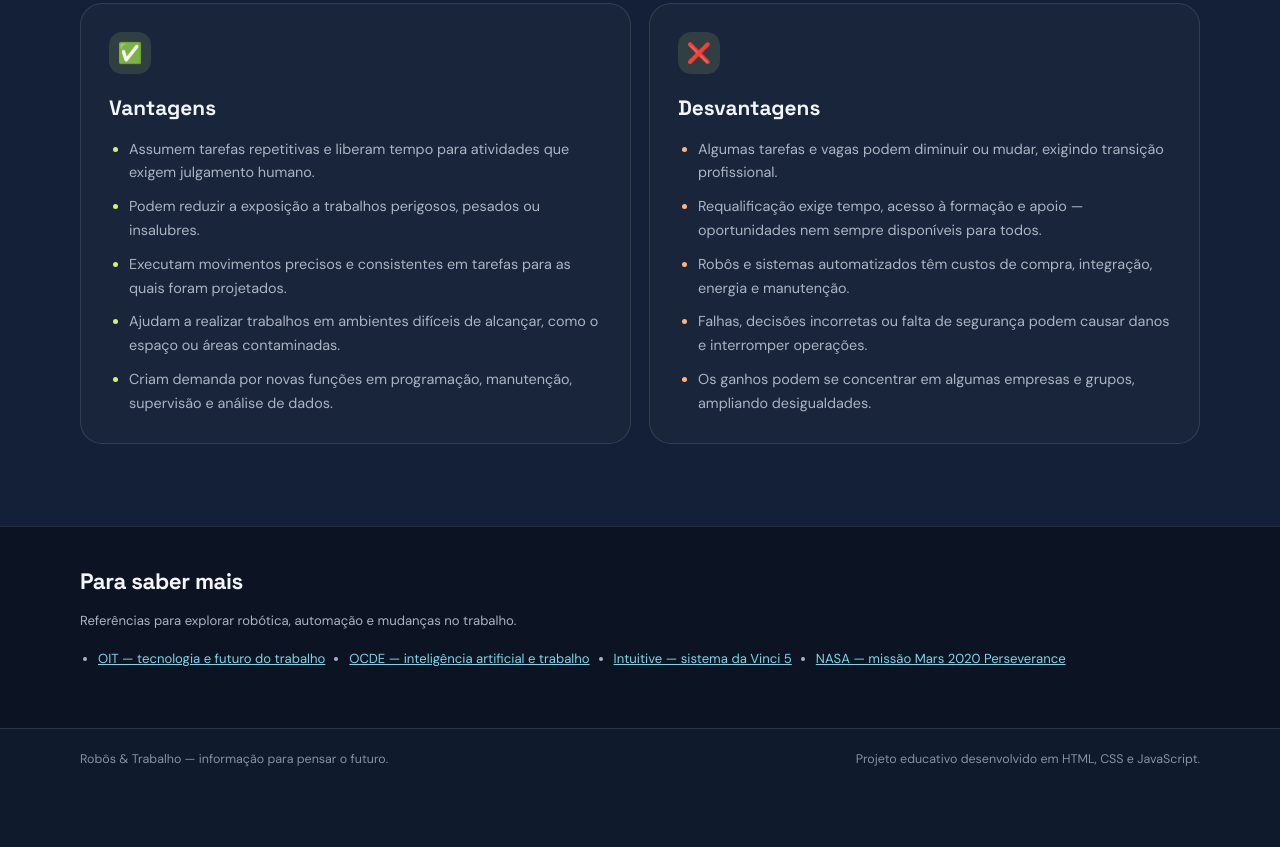
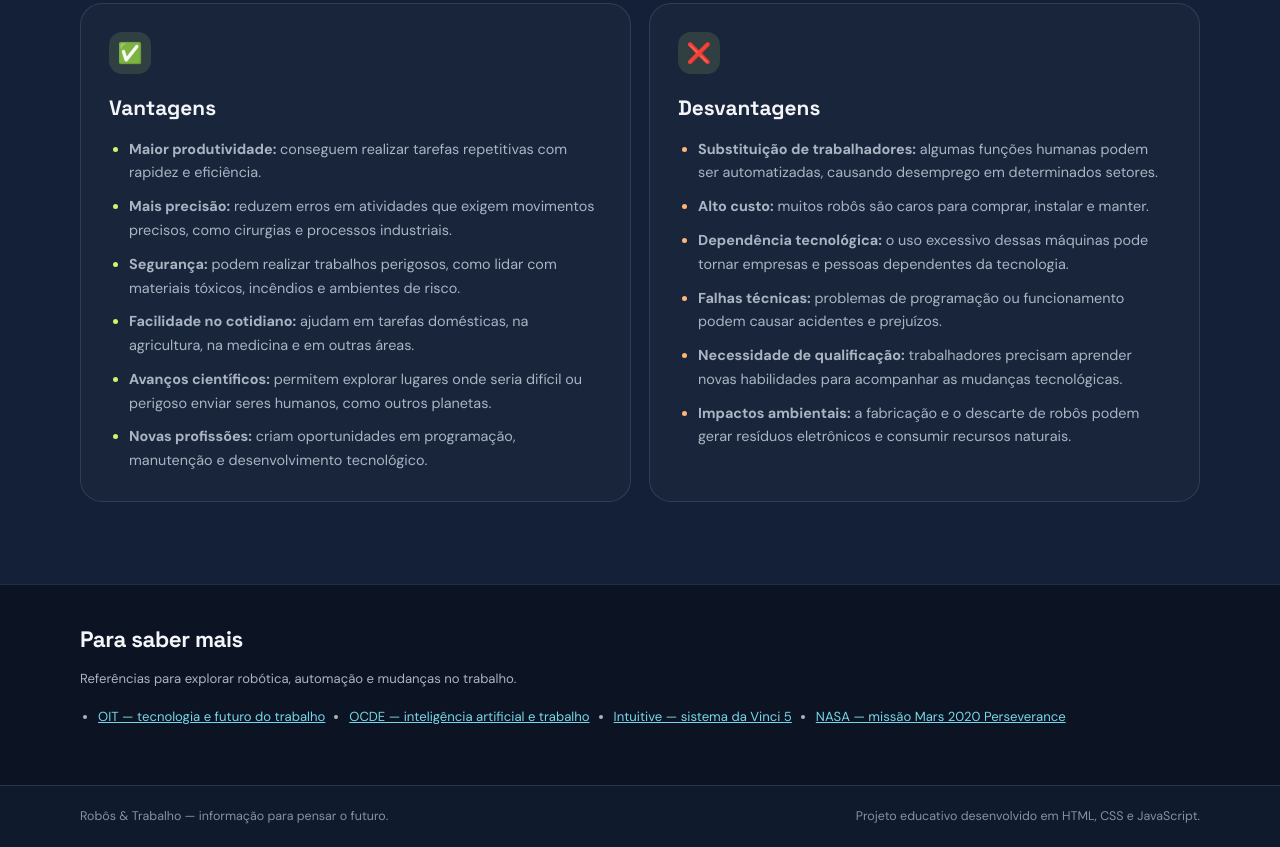
Before and after one commit to medioteg/robos-trabalho, a plain HTML site: page index.html in a window 1280 px wide. Shown: the part 3968-4815 px from the top of the page. Before the commit the page ends 4757 px from the top, so only its background shows below. Drawn offline with Linux system fonts and the light colour scheme.

Commit message:
Add files via upload

```diff
--- a/index.html
+++ b/index.html
@@ -300,22 +300,24 @@
             <div class="icon-box" aria-hidden="true">✅</div>
             <h3>Vantagens</h3>
             <ul class="impact-list advantage-list">
-              <li>Assumem tarefas repetitivas e liberam tempo para atividades que exigem julgamento humano.</li>
-              <li>Podem reduzir a exposição a trabalhos perigosos, pesados ou insalubres.</li>
-              <li>Executam movimentos precisos e consistentes em tarefas para as quais foram projetados.</li>
-              <li>Ajudam a realizar trabalhos em ambientes difíceis de alcançar, como o espaço ou áreas contaminadas.</li>
-              <li>Criam demanda por novas funções em programação, manutenção, supervisão e análise de dados.</li>
+              <li><strong>Maior produtividade:</strong> conseguem realizar tarefas repetitivas com rapidez e eficiência.</li>
+              <li><strong>Mais precisão:</strong> reduzem erros em atividades que exigem movimentos precisos, como cirurgias e processos industriais.</li>
+              <li><strong>Segurança:</strong> podem realizar trabalhos perigosos, como lidar com materiais tóxicos, incêndios e ambientes de risco.</li>
+              <li><strong>Facilidade no cotidiano:</strong> ajudam em tarefas domésticas, na agricultura, na medicina e em outras áreas.</li>
+              <li><strong>Avanços científicos:</strong> permitem explorar lugares onde seria difícil ou perigoso enviar seres humanos, como outros planetas.</li>
+              <li><strong>Novas profissões:</strong> criam oportunidades em programação, manutenção e desenvolvimento tecnológico.</li>
             </ul>
           </article>
           <article class="context-card">
             <div class="icon-box" aria-hidden="true">❌</div>
             <h3>Desvantagens</h3>
             <ul class="impact-list challenge-list">
-              <li>Algumas tarefas e vagas podem diminuir ou mudar, exigindo transição profissional.</li>
-              <li>Requalificação exige tempo, acesso à formação e apoio — oportunidades nem sempre disponíveis para todos.</li>
-              <li>Robôs e sistemas automatizados têm custos de compra, integração, energia e manutenção.</li>
-              <li>Falhas, decisões incorretas ou falta de segurança podem causar danos e interromper operações.</li>
-              <li>Os ganhos podem se concentrar em algumas empresas e grupos, ampliando desigualdades.</li>
+              <li><strong>Substituição de trabalhadores:</strong> algumas funções humanas podem ser automatizadas, causando desemprego em determinados setores.</li>
+              <li><strong>Alto custo:</strong> muitos robôs são caros para comprar, instalar e manter.</li>
+              <li><strong>Dependência tecnológica:</strong> o uso excessivo dessas máquinas pode tornar empresas e pessoas dependentes da tecnologia.</li>
+              <li><strong>Falhas técnicas:</strong> problemas de programação ou funcionamento podem causar acidentes e prejuízos.</li>
+              <li><strong>Necessidade de qualificação:</strong> trabalhadores precisam aprender novas habilidades para acompanhar as mudanças tecnológicas.</li>
+              <li><strong>Impactos ambientais:</strong> a fabricação e o descarte de robôs podem gerar resíduos eletrônicos e consumir recursos naturais.</li>
             </ul>
           </article>
         </div>
```
